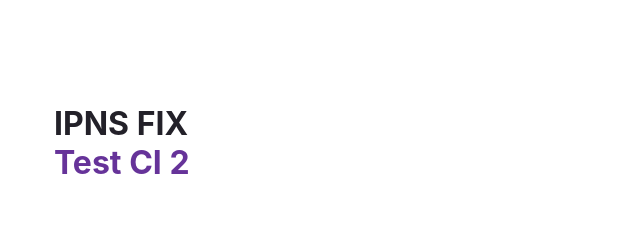
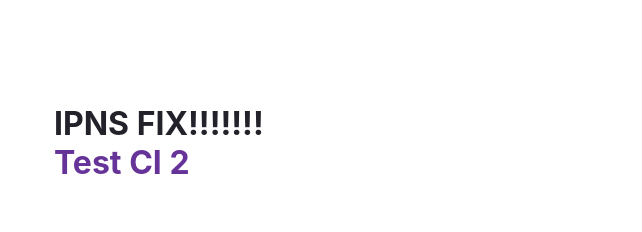
Before and after one commit to alinasytnik/gatsby-template, a Gatsby site: page / in a window 1280 px wide. Shown: the top 232 px of the page, without its empty margins (50-692 px from the left). Built offline with nearby package versions, Linux system fonts and the light colour scheme; Gatsby itself is replaced by a stand-in of ours.

Commit message:
ipns fix test

```diff
--- a/src/pages/index.js
+++ b/src/pages/index.js
@@ -121,7 +121,7 @@ const IndexPage = () => {
   return (
     <main style={pageStyles}>
       <h1 style={headingStyles}>
-       IPNS FIX {process.env.GA_ID}
+       IPNS FIX!!!!!!! {process.env.GA_ID}
         <br />
         <span style={headingAccentStyles}>
  Test CI 2
```
